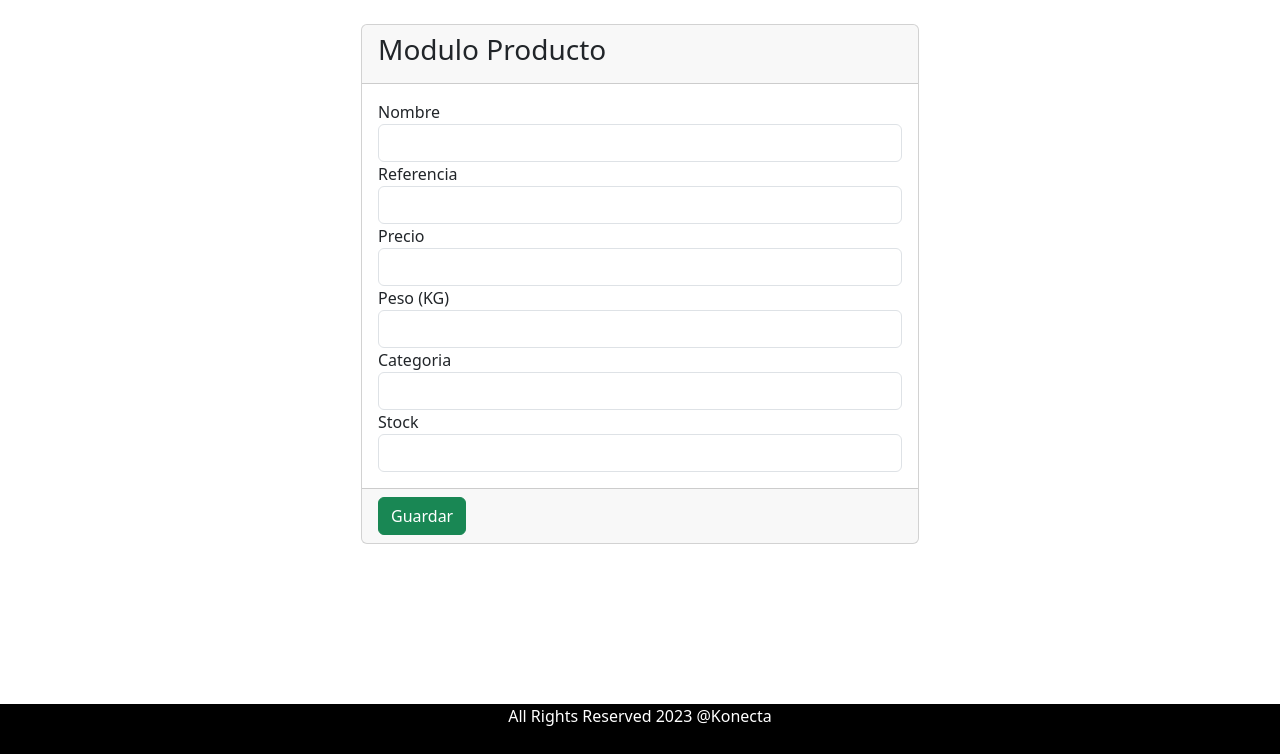
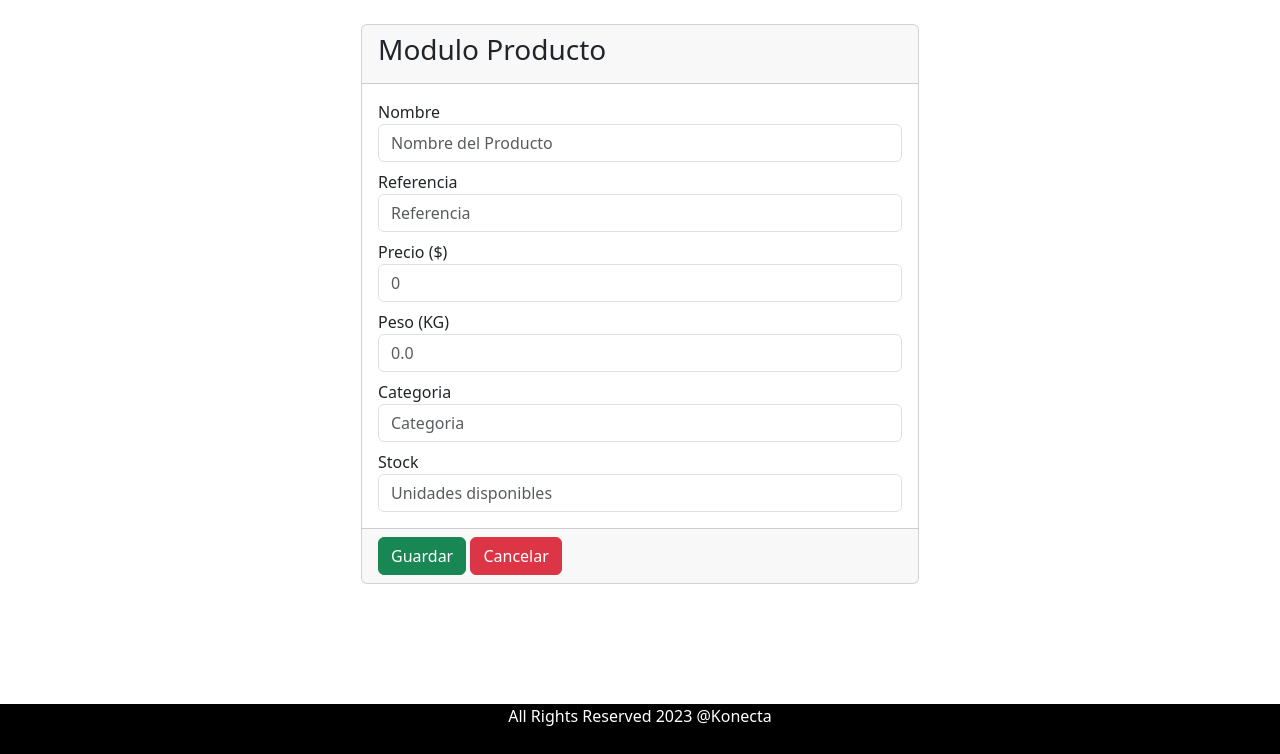
Before and after one commit to daniieel3846/KonectaPhpTest, a PHP site: page /ModuloProducto.php?id=0 in a window 1280 px wide. Shown: the part 46-800 px from the top of the page. Run offline with PHP 8.4, Linux system fonts and the light colour scheme.

Commit message:
CRUD Complete

```diff
--- a/controller/ProductoController.php
+++ b/controller/ProductoController.php
@@ -1,22 +1,65 @@
 <?php
-
 require '../model/Producto.php';
 
-$nombre = isset($_POST['title']) ? $_POST['title'] : null;
-$referencia = isset($_POST['content']) ? $_POST['content'] : null;
-$precio = isset($_POST['content']) ? $_POST['content'] : null;
-$peso = isset($_POST['content']) ? $_POST['content'] : null;
-$categoria = isset($_POST['content']) ? $_POST['content'] : null;
-$stock = isset($_POST['content']) ? $_POST['content'] : null;
+$id = isset($_POST['id']) ? $_POST['id'] : null;
+$nombre = isset($_POST['nombre']) ? $_POST['nombre'] : null;
+$referencia = isset($_POST['referencia']) ? $_POST['referencia'] : null;
+$precio = isset($_POST['precio']) ? $_POST['precio'] : null;
+$peso = isset($_POST['peso']) ? $_POST['peso'] : null;
+$categoria = isset($_POST['categoria']) ? $_POST['categoria'] : null;
+$stock = isset($_POST['stock']) ? $_POST['stock'] : null;
 
-if (isset($_POST['Guardar'])) {
+class ProductoController {
 
+    function __construct() {
+
+    }
+
+    function getAll() {
+        $producto = new Producto(NULL, NULL, NULL, NULL, NULL, NULL);
+        return $producto->findAll();
+    }
+
+    function getProduct($id) {
+        $producto = new Producto(NULL, NULL, NULL, NULL, NULL, NULL);
+        return $producto->findProductoById($id);
+    }
 
 }
 
-if (isset($_GET["id"])) {
+if (isset($_POST['Guardar'])) {
+    $producto = new Producto($nombre, $referencia, $precio, $peso, $categoria, $stock);
+    $statement = $producto->CreateProducto();
+    if (isset($statement)) {
+        ?>
+        <script>
+            //alert("producto creado");
+            location.href = "../view/Index.php";
+        </script>
+        <?php
+    } else {
+        echo "Problemas en la sentencia SQL";
+    }
+}
+
+if (isset($_POST['Modificar'])) {
+    $producto = new Producto($nombre, $referencia, $precio, $peso, $categoria, $stock);
+    $statement = $producto->UpdateProducto($id);
+    if(isset($statement)) {
+        ?>
+        <script>
+            //alert("Registro Actualizado");
+            location.href = "../view/Index.php";
+        </script>
+        <?php
+    } else {
+        echo "Problemas en la sentencia SQL";
+    }
+}
+
+if (isset($_GET["deleteId"])) {
     $producto = new Producto(NULL, NULL, NULL, NULL, NULL, NULL);
-    $response = $producto->DeleteProducto($_GET["id"]);
+    $response = $producto->DeleteProducto($_GET["deleteId"]);
     if ($response) {
         ?>
         <script>
@@ -25,12 +68,11 @@ if (isset($_GET["id"])) {
         <?php
     }
 }
-
-class ProductoController{
-    function __construct() {}
-
-    function getAll(){
-        $producto = new Producto(NULL, NULL, NULL, NULL, NULL, NULL);
-        return $producto->findAll();
-    }
+if (isset($_GET["updateId"])) {
+    $id = $_GET["updateId"];
+    ?>
+    <script>
+        location.href = "../view/ModuloProducto.php?id=" +<?php echo $id ?>;
+    </script>
+    <?php
 }
--- a/model/Producto.php
+++ b/model/Producto.php
@@ -28,7 +28,44 @@ class Producto {
         $this->conexionDB = NULL;
     }
 
+    public function CreateProducto() {
+        try {
+            $current_date = date('y-m-d');
+            $sql = "INSERT INTO PRODUCTO(nombre,referencia,precio,peso,categoria,stock,createAt) VALUES(?, ?, ?, ?, ?, ?, ?)";
+            $stmt = $this->conexionDB->onConnect()->prepare($sql);
+            $stmt->bindParam(1, $this->nombre);
+            $stmt->bindParam(2, $this->referencia);
+            $stmt->bindParam(3, $this->precio);
+            $stmt->bindParam(4, $this->peso);
+            $stmt->bindParam(5, $this->categoria);
+            $stmt->bindParam(6, $this->stock);
+            $stmt->bindParam(7, $current_date);
+            $stmt->execute();
+            return $stmt;
+        } catch (Exception $ex) {
+            die("Se produjo un error $ex");
+        }
+    }
 
+    public function UpdateProducto($id) {
+        try {
+            $current_date = date('y-m-d');
+            $sql = "UPDATE PRODUCTO SET nombre = ?, referencia = ?, precio = ?, peso = ?, categoria = ?, stock = ?, updateAt = ? WHERE id = $id";
+            $query = $this->conexionDB->onConnect()->prepare($sql);
+            $query->execute(array(
+                $this->nombre,
+                $this->referencia,
+                $this->precio,
+                $this->peso,
+                $this->categoria,
+                $this->stock,
+                $current_date
+            ));
+            return $query;
+        } catch (Exception $e) {
+            die("Se produjo un error $e");
+        }
+    }
 
     public function findAll() {
         $sql = "SELECT * FROM PRODUCTO";
@@ -37,6 +74,12 @@ class Producto {
         return $query->fetchAll(PDO::FETCH_ASSOC);
     }
 
+    public function findProductoById($id) {
+        $sql = "SELECT * FROM PRODUCTO WHERE id = $id ";
+        $query = $this->conexionDB->onConnect()->prepare($sql);
+        $query->execute();
+        return $query->fetchAll(PDO::FETCH_ASSOC);
+    }
 
     public function DeleteProducto($id) {
         $sql = "DELETE FROM PRODUCTO WHERE id = $id";
@@ -44,4 +87,5 @@ class Producto {
         $query->execute();
         return $query;
     }
+
 }
--- a/view/ModuloProducto.php
+++ b/view/ModuloProducto.php
@@ -1,3 +1,4 @@
+<?php include '../controller/ProductoController.php'; ?>
 <!DOCTYPE html>
 <html>
     <head>
@@ -16,39 +17,67 @@
         </header>
         <div class="container mt-4">
             <div class="row">
-                    <form action="../controller/ProductoController.php" method="POST" >
+                <?php
+                $id = $_GET["id"];
+                $nombre = "";
+                $referencia = "";
+                $precio = "";
+                $peso = "";
+                $categoria = "";
+                $stock = "";
+                if ($id != 0) {
+                    $productoController = new ProductoController();
+                    $data = $productoController->getProduct($id);
+                    foreach ($data as $key => $value) {
+                        $id = $value['id'];
+                        $nombre = $value['nombre'];
+                        $referencia = $value['referencia'];
+                        $precio = $value['precio'];
+                        $peso = $value['peso'];
+                        $categoria = $value['categoria'];
+                        $stock = $value['stock'];
+                    }
+                }
+                ?>
+                <form action="../controller/ProductoController.php" method="POST">
                     <div class="card col-md-6 offset-md-3">
                         <div class="card-header">
                             <h3>Modulo Producto</h3>
                         </div>
+                        <input readonly="true" hidden="true" name="id" value="<?php echo $id ?>">
                         <div class="card-body">
                             <div class="form-group">
                                 <label for="nombre">Nombre</label>
-                                    <input id="nombre" name="nombre" type="text" class="form-control"/>
+                                <input id="nombre" name="nombre" type="text" value="<?php echo $nombre ?>" placeholder="Nombre del Producto" class="form-control mb-2" required="true"/>
                             </div>
                             <div class="form-group">
                                 <label for="referencia">Referencia</label>
-                                    <input id="referencia" name="referencia" type="text" class="form-control"/>
+                                <input id="referencia" name="referencia" type="text" value="<?php echo $referencia ?>" placeholder="Referencia" class="form-control mb-2" required="true"/>
                             </div>
                             <div class="form-group">
-                                    <label for="precio">Precio</label>
-                                    <input id="precio" name="precio" type="number" class="form-control"/>
+                                <label for="precio">Precio ($)</label>
+                                <input id="precio" name="precio" type="number" value="<?php echo $precio ?>" placeholder="0" class="form-control mb-2" required="true"/>
                             </div>
                             <div class="form-group">
                                 <label for="peso">Peso (KG)</label>
-                                    <input id="peso" name="peso" type="number" class="form-control"/>
+                                <input id="peso" name="peso" type="number" value="<?php echo $peso ?>" placeholder="0.0" step="0.01" min="0" class="form-control mb-2" required="true"/>
                             </div>
                             <div class="form-group">
                                 <label for="categoria">Categoria</label>
-                                    <input id="categoria" name="categoria" type="text" class="form-control"/>
+                                <input id="categoria" name="categoria" type="text" value="<?php echo $categoria ?>" placeholder="Categoria" class="form-control mb-2" required="true"/>
                             </div>
                             <div class="form-group">
                                 <label for="stock">Stock</label>
-                                    <input id="stock" name="stock" type="number" class="form-control"/>
+                                <input id="stock" name="stock" type="number" value="<?php echo $stock ?>" placeholder="Unidades disponibles" class="form-control" required="true"/>
                             </div>
                         </div>
                         <div class="card-footer">
+                            <?php if ($id != 0) { ?>
+                                <input type="submit" name="Modificar" value="Modificar" class="btn btn-info">
+                            <?php } else { ?>
                                 <input type="submit" name="Guardar" value="Guardar" class="btn btn-success">
+                            <?php } ?>
+                            <a href="index.php" class="btn btn-danger">Cancelar</a>
                         </div>
                     </div>
                 </form>
```
Also changed, not shown: view/index.php (+4 -4 lines). Lines whose indentation alone changed are shown as unchanged.
